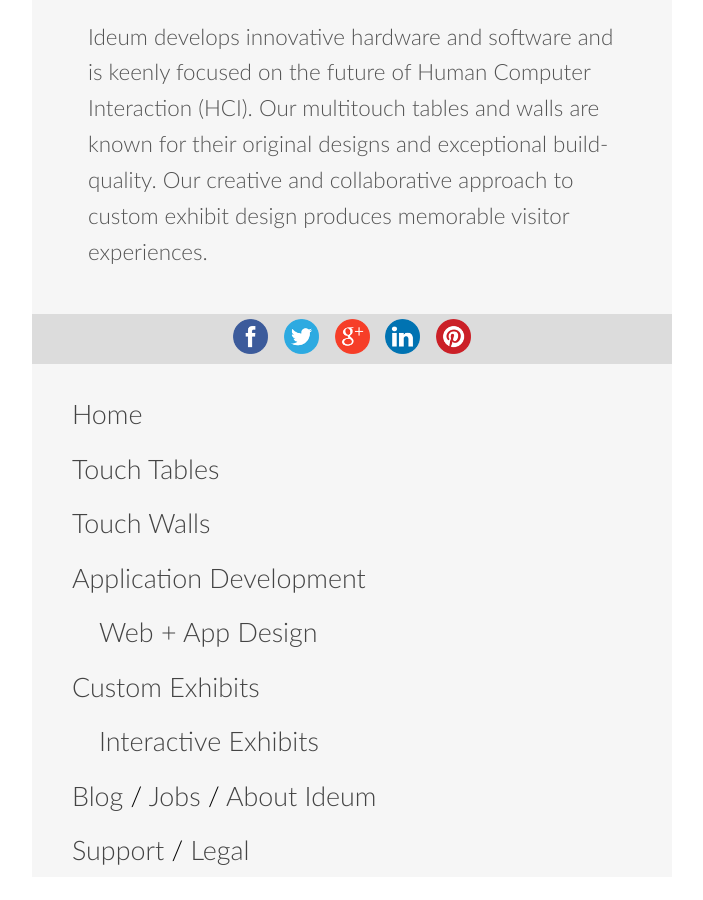
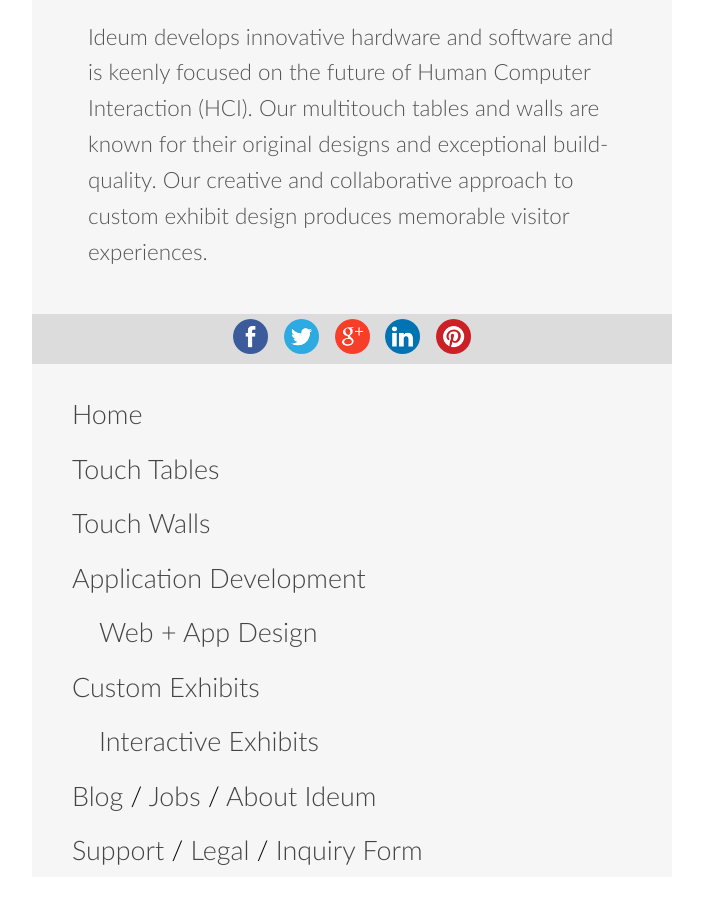
Before and after one commit to ideum/m.ideum, a Jekyll site: the page built from index.html, in a window 1280 px wide and 900 px high, scrolled down 4197 px. Shown: the whole window, without its empty margins (288-991 px from the left). Built offline with Jekyll 4.4.1, drawn with Linux system fonts in a browser that asks for light colours.

Commit message:
+ new inquiry form (contact-us) link into footer

```diff
--- a/_layouts/default.html
+++ b/_layouts/default.html
@@ -79,7 +79,7 @@
                   <a title="Job Opportunities" href="http://ideum.com/jobs/">Jobs</a> /
                   <a title="About Us" href="http://ideum.com/about-us/">About Ideum</a>
                 </li>
-                <li><a title="Support" href="http://ideum.com/customer-support/">Support</a> / <a href="http://ideum.com/legal/">Legal</a></li>
+                <li><a title="Support" href="http://ideum.com/customer-support/">Support</a> / <a href="http://ideum.com/legal/">Legal</a> / <a href="/contact-us/">Inquiry Form</a></li>
             </ul>
         </footer>
 
```
